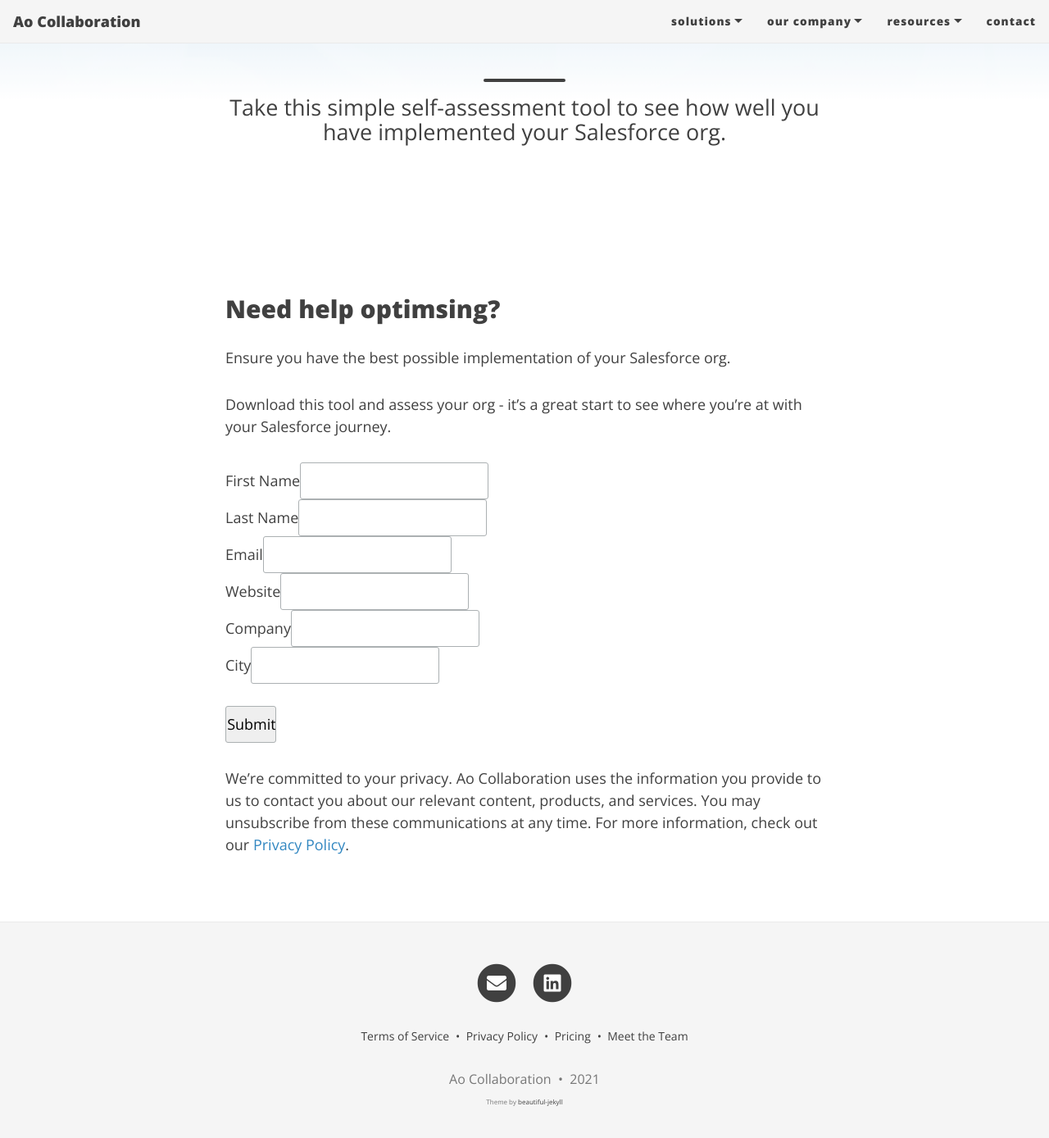
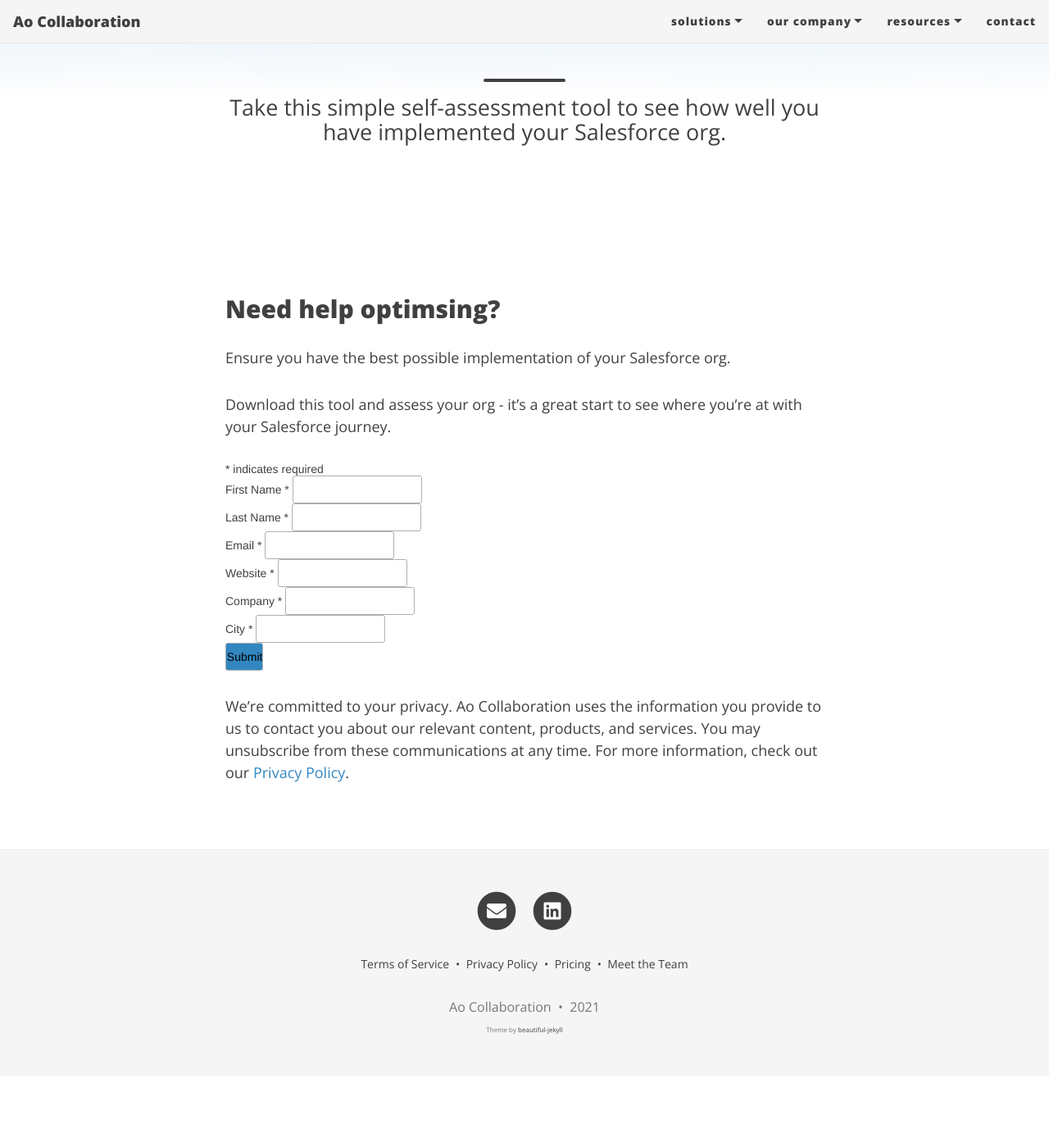
Before and after one commit to Ao-Collaboration/Ao-Collaboration.github.io, a Jekyll site: the page built from self-assessment-salesforce.md, in a window 1280 px wide and 1400 px high, scrolled down 473 px. Shown: the top 1388 px of the window at 82% size. Built offline with Jekyll 4.4.1, drawn with Linux system fonts in a browser that asks for light colours; nearby versions of some CDN libraries; comment, search, counter and statistics services are not loaded; after the commit the page ends 1785 px from its top, so only the background shows below that.

Commit message:
Styling for web to lead form

```diff
--- /dev/null
+++ b/_includes/web-to-lead-form.html
@@ -0,0 +1,47 @@
+<div id="mc_embed_signup">
+	<form action="https://webto.salesforce.com/servlet/servlet.WebToLead?encoding=UTF-8" method="POST">
+		<input type=hidden name='captcha_settings' value='{"keyname":"ContactPageKey","fallback":"true","orgId":"00D2w000007PAtA","ts":""}'>
+		<input type=hidden name="oid" value="00D2w000007PAtA">
+		<input type=hidden name="retURL" value="https://aocollab.tech/self-assessment-form-submitted/">
+
+		<div id="mc_embed_signup_scroll">
+			<div class="indicates-required"><span class="asterisk">*</span> indicates required</div>
+			<div class="mc-field-group">
+				<label for="first_name">First Name <span class="asterisk">*</span></label>
+				<input id="first_name" maxlength="40" name="first_name" size="20" type="text" />
+			</div>
+
+			<div class="mc-field-group">
+				<label for="last_name">Last Name <span class="asterisk">*</span></label>
+				<input id="last_name" maxlength="80" name="last_name" size="20" type="text" />
+			</div>
+
+			<div class="mc-field-group">
+				<label for="email">Email <span class="asterisk">*</span></label>
+				<input id="email" maxlength="80" name="email" size="20" type="text" />
+			</div>
+
+			<div class="mc-field-group">
+				<label for="url">Website <span class="asterisk">*</span></label>
+				<input id="url" maxlength="80" name="url" size="20" type="text" />
+			</div>
+
+			<div class="mc-field-group">
+				<label for="company">Company <span class="asterisk">*</span></label>
+				<input id="company" maxlength="40" name="company" size="20"
+					type="text" />
+			</div>
+
+			<div class="mc-field-group">
+				<label for="city">City <span class="asterisk">*</span></label>
+				<input id="city" maxlength="40" name="city" size="20" type="text" />
+			</div>
+
+			<div class="g-recaptcha" data-sitekey="6LcVXSsaAAAAAJLsAXEjmr1vvxy8xUyQzgwE9Wqm"></div>
+			<div class="clear">
+				<input type="submit" value="Submit" name="submit" class="button">
+			</div>
+
+		</div>
+	</form>
+</div>
--- a/assets/css/main.css
+++ b/assets/css/main.css
@@ -12,6 +12,12 @@ layout: null
 #mc_embed_signup input.button:hover,
 #mc_embed_signup input.button:focus {
   background-color: {{ site.hover-col | default: "#0085A1" }};
+}
+
+#mc_embed_signup {
+  background: #fff;
+  clear: left;
+  font: 14px Helvetica, Arial, sans-serif;
 }
 
 /* --- General --- */
--- a/self-assessment-salesforce.md
+++ b/self-assessment-salesforce.md
@@ -10,51 +10,6 @@ Ensure you have the best possible implementation of your Salesforce org.
 
 Download this tool and assess your org - it's a great start to see where you're at with your Salesforce journey.
 
-
-<!--  ----------------------------------------------------------------------  -->
-<!--  NOTE: Please add the following <META> element to your page <HEAD>.      -->
-<!--  If necessary, please modify the charset parameter to specify the        -->
-<!--  character set of your HTML page.                                        -->
-<!--  ----------------------------------------------------------------------  -->
-
-<META HTTP-EQUIV="Content-type" CONTENT="text/html; charset=UTF-8">
-<script src="https://www.google.com/recaptcha/api.js"></script>
-<script>
- function timestamp() { var response = document.getElementById("g-recaptcha-response"); if (response == null || response.value.trim() == "") {var elems = JSON.parse(document.getElementsByName("captcha_settings")[0].value);elems["ts"] = JSON.stringify(new Date().getTime());document.getElementsByName("captcha_settings")[0].value = JSON.stringify(elems); } } setInterval(timestamp, 500);
-</script>
-
-<!--  ----------------------------------------------------------------------  -->
-<!--  NOTE: Please add the following <FORM> element to your page.             -->
-<!--  ----------------------------------------------------------------------  -->
-
-<form action="https://webto.salesforce.com/servlet/servlet.WebToLead?encoding=UTF-8" method="POST">
-
-<input type=hidden name='captcha_settings' value='{"keyname":"ContactPageKey","fallback":"true","orgId":"00D2w000007PAtA","ts":""}'>
-<input type=hidden name="oid" value="00D2w000007PAtA">
-<input type=hidden name="retURL" value="https://aocollab.tech/self-assessment-form-submitted/">
-
-<!--  ----------------------------------------------------------------------  -->
-<!--  NOTE: These fields are optional debugging elements. Please uncomment    -->
-<!--  these lines if you wish to test in debug mode.                          -->
-<!--  <input type="hidden" name="debug" value=1>                              -->
-<!--  <input type="hidden" name="debugEmail" value="kate@aocollab.tech">      -->
-<!--  ----------------------------------------------------------------------  -->
-
-<label for="first_name">First Name</label><input  id="first_name" maxlength="40" name="first_name" size="20" type="text" /><br>
-
-<label for="last_name">Last Name</label><input  id="last_name" maxlength="80" name="last_name" size="20" type="text" /><br>
-
-<label for="email">Email</label><input  id="email" maxlength="80" name="email" size="20" type="text" /><br>
-
-<label for="url">Website</label><input  id="url" maxlength="80" name="url" size="20" type="text" /><br>
-
-<label for="company">Company</label><input  id="company" maxlength="40" name="company" size="20" type="text" /><br>
-
-<label for="city">City</label><input  id="city" maxlength="40" name="city" size="20" type="text" /><br>
-
-<div class="g-recaptcha" data-sitekey="6LcVXSsaAAAAAJLsAXEjmr1vvxy8xUyQzgwE9Wqm"></div><br>
-<input type="submit" name="submit">
-
-</form>
+{% include web-to-lead-form.html %}
 
 We're committed to your privacy. Ao Collaboration uses the information you provide to us to contact you about our relevant content, products, and services. You may unsubscribe from these communications at any time. For more information, check out our [Privacy Policy](https://aocollab.tech/privacypolicy/).
```
Also changed, not shown: _includes/subscribe.html (+0 -10 lines), _includes/web-to-case-form.html (+0 -7 lines).
